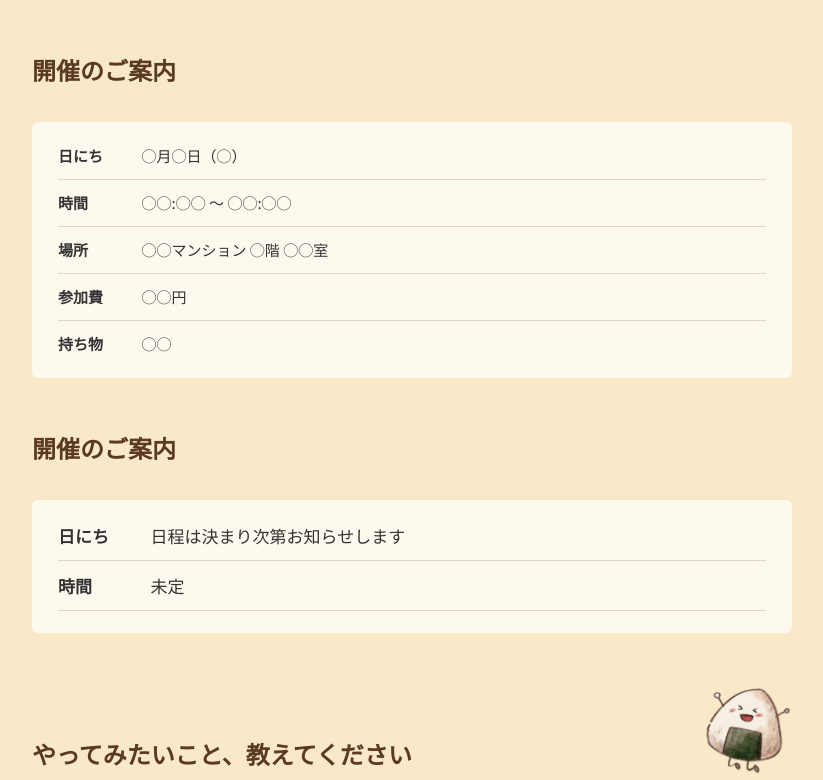
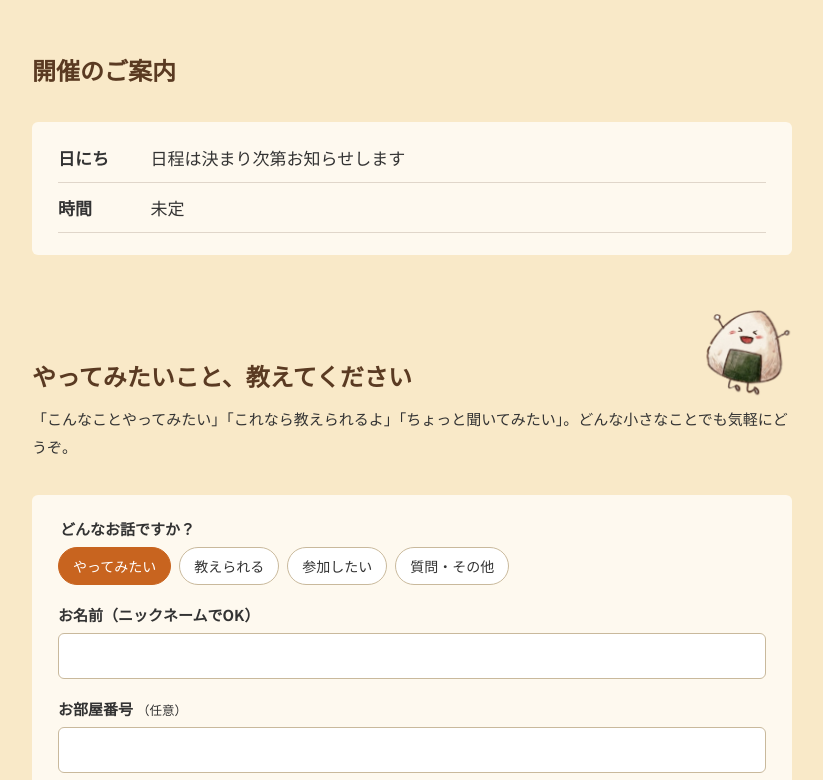
Before and after one commit to 8fyn4sn9jb-jpg/mansion-event, a plain HTML site: page index.html in a window 1280 px wide. Shown: the part 2260-3040 px from the top of the page, without its empty margins (228-1051 px from the left). Drawn offline with Linux system fonts and the light colour scheme; a web font is replaced by a local one.

Commit message:
Update index.html

```diff
--- a/index.html
+++ b/index.html
@@ -36,16 +36,6 @@
   <img class="circles" src="./assets/images/circles.webp" alt="活動の写真">
 </section>
 
-<section class="wrap info" id="info">
-  <h2>開催のご案内</h2>
-  <dl class="panel info-list">
-    <div><dt>日にち</dt><dd>◯月◯日（◯）</dd></div>
-    <div><dt>時間</dt><dd>◯◯:◯◯ 〜 ◯◯:◯◯</dd></div>
-    <div><dt>場所</dt><dd>◯◯マンション ◯階 ◯◯室</dd></div>
-    <div><dt>参加費</dt><dd>◯◯円</dd></div>
-    <div><dt>持ち物</dt><dd>◯◯</dd></div>
-  </dl>
-</section>
 
 <section class="wrap schedule" id="schedule">
   <h2>開催のご案内</h2>
```
